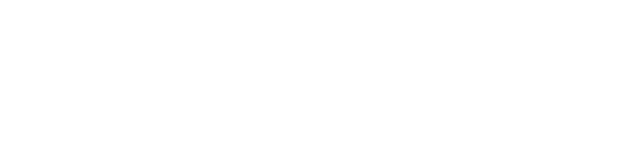
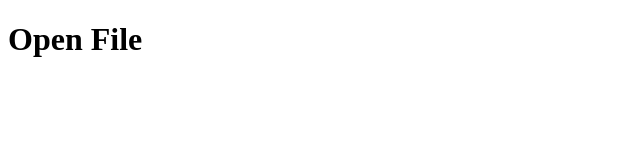
Before and after one commit to Arrow-programming/spirographs, a plain HTML site: page index.html in a window 1280 px wide. Shown: the whole page, without its empty margins (0-640 px from the left). Drawn offline with Linux system fonts and the light colour scheme.

Commit message:
Update index.html

```diff
--- a/index.html
+++ b/index.html
@@ -5,6 +5,6 @@
         <title>Open File</title>
     </head>
     <body>
-
+        <h1>Open File</h1>
     </body>
 </html>
```
